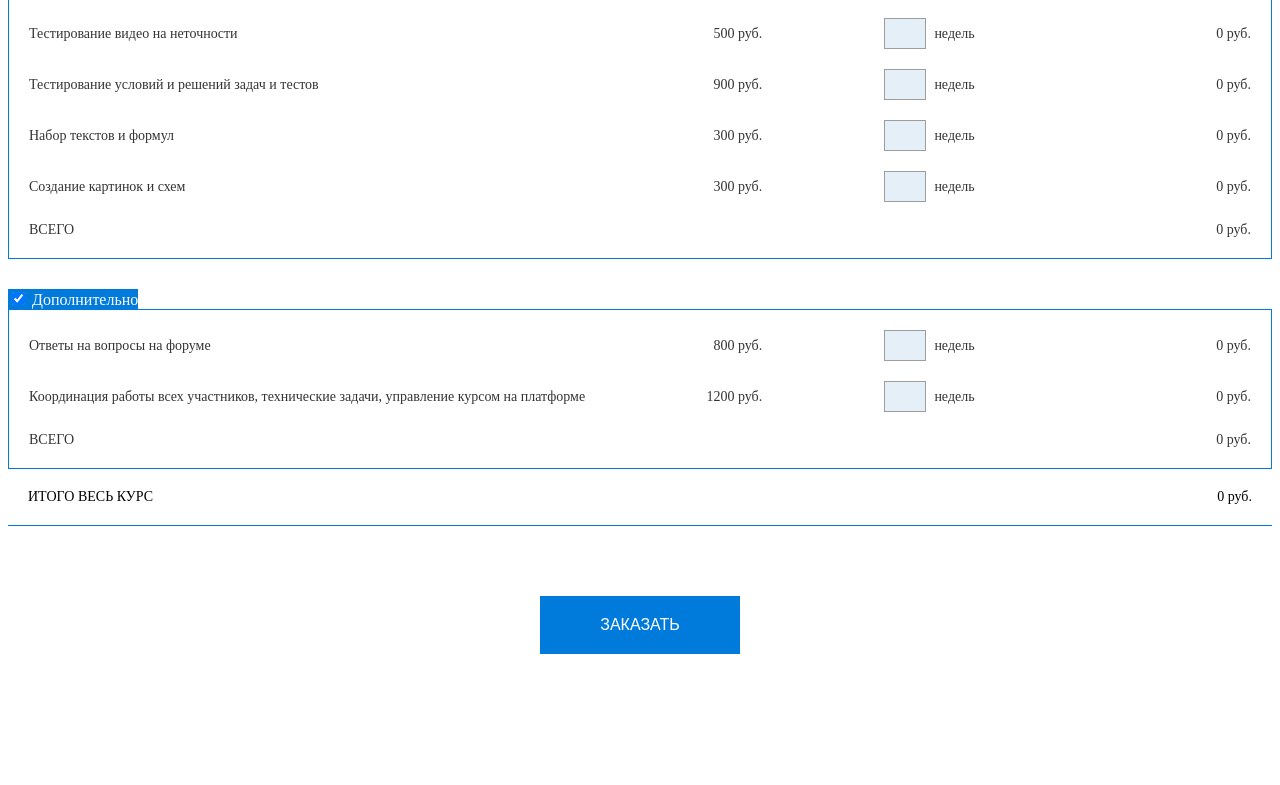
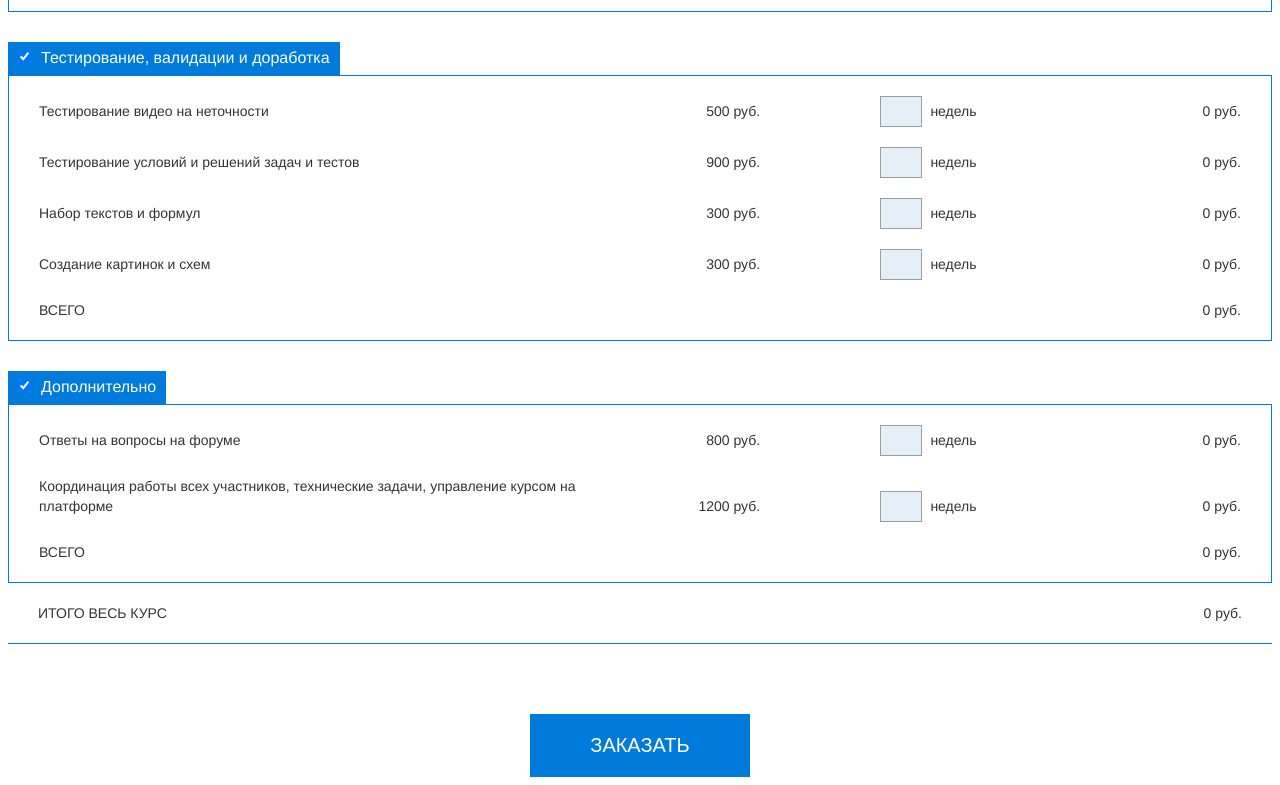
Before and after one commit to pashakiz/calctarifs.jquery.js, a plain HTML site: page calc/index.html in a window 1280 px wide. Shown: the part 1550-2335 px from the top of the page. Before the commit the page ends 2212 px from the top, so only its background shows below. Drawn offline with Linux system fonts and the light colour scheme.

Commit message:
edit styles

```diff
--- a/calc/css/calctarifs.css
+++ b/calc/css/calctarifs.css
@@ -12,11 +12,19 @@
 	background-color: #007bdb;
 	color: #fefefe;
 	cursor: pointer;
+	padding: 5px 10px;
+	font-size: 0;
 }
-.calc_block .calc_block_name .calc_block_name_checkbox {}
+.calc_block .calc_block_name span {
+	font-size: 16px;
+}
+.calc_block .calc_block_name .calc_block_name_checkbox {
+	margin: 3px 10px 0 0;
+	vertical-align: top;
+}
 .calc_block .calc_block_info {
 	border: 1px solid #007bd9;
-	padding: 10px 20px;
+	padding: 10px 30px;
 }
 
 .calc_block .calc_block_info .calc_block_info_row {
@@ -90,7 +98,7 @@
 	background-color: #007bdb;
 	color: #fff;
 	text-transform: uppercase;
-	font-size: 16px;
+	font-size: 20px;
 	border: none;
 	outline: none;
 	cursor: pointer;
--- a/calc/index.html
+++ b/calc/index.html
@@ -5,7 +5,22 @@
 	<title>Calc</title>
 	<link rel="stylesheet" href="css/calctarifs.css" type="text/css">
 	<link rel="stylesheet" href="css/media.css" type="text/css">
+	<link href='http://fonts.googleapis.com/css?family=Roboto:100,300,400&subset=latin,cyrillic' rel='stylesheet' type='text/css'>
+	<link href='http://fonts.googleapis.com/css?family=Roboto+Condensed:400,300,700&subset=latin,cyrillic' rel='stylesheet' type='text/css'>
 </head>
+<style>
+	body {
+		font-family: "Roboto Regular","Helvetica Neue",Helvetica,Arial,sans-serif;
+		font-size: 14px;
+		line-height: 1.42857143;
+		color: #333;
+		background-color: #fff;
+	}
+	h1, h2, h3, h4, h5, h6 {
+		font-family: "Roboto Condensed";
+		font-weight: 400;
+	}
+</style>
 <body>
 	<h1>Калькулятор расчета стоимости</h1>
 	<form action="" method="post">
```
